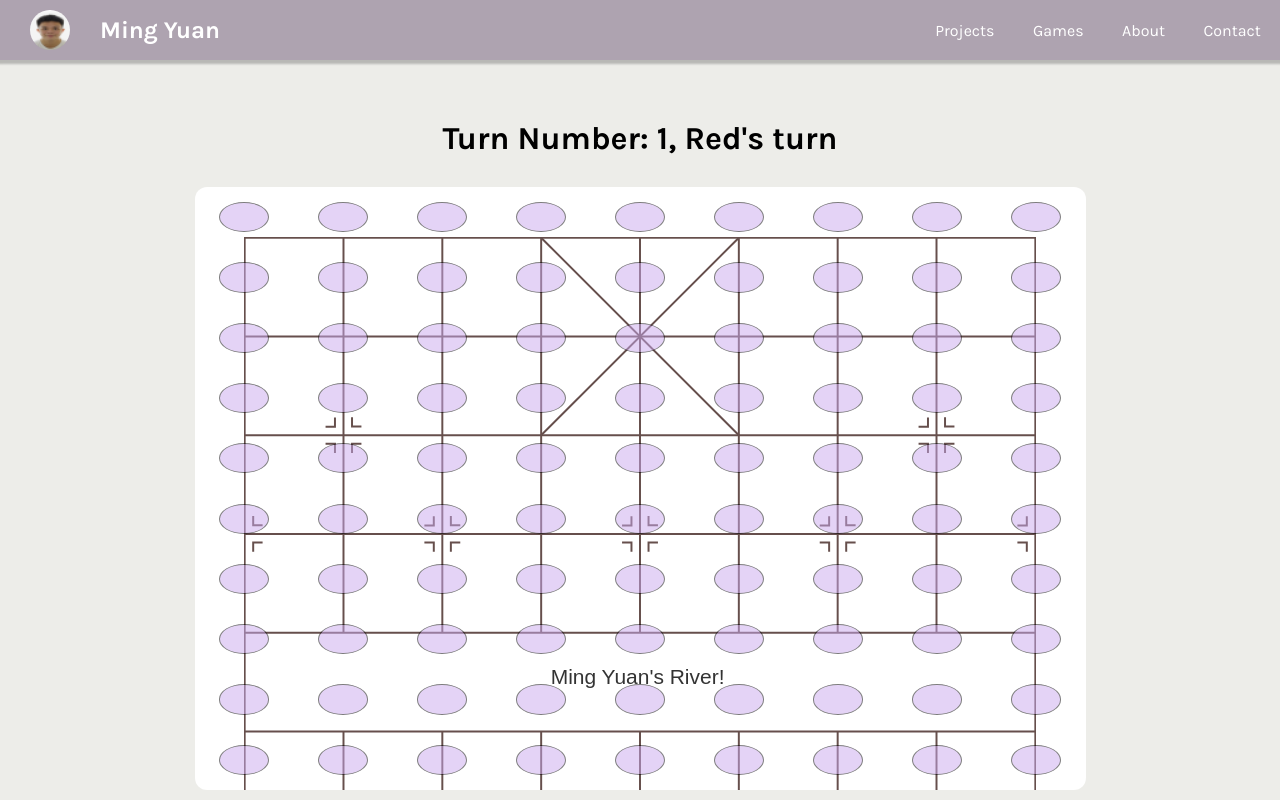
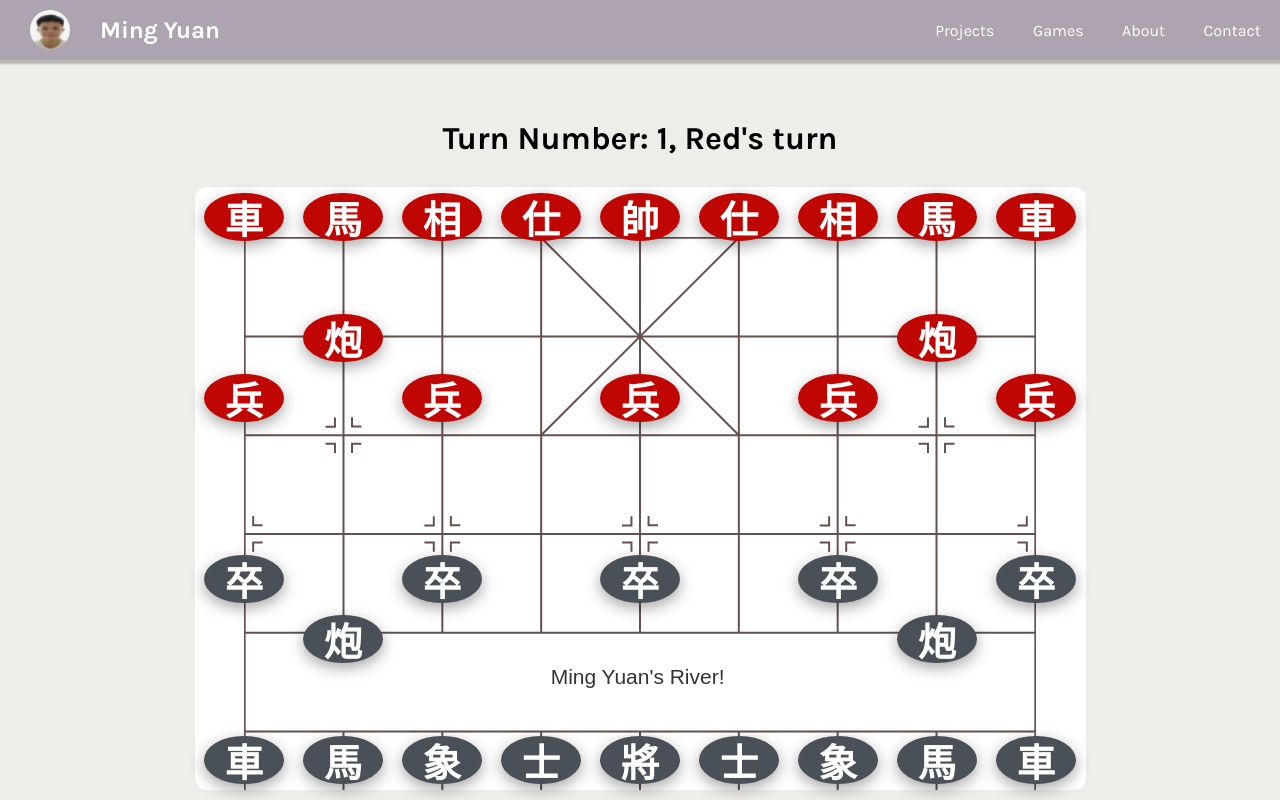
Before and after one commit to mingyuanc/XiangQi, a React (Vite) app: page / in a window 1280 px wide. Built offline with nearby package versions, Linux system fonts and the light colour scheme.

Commit message:
change state to store as 2d array and fixed board

```diff
--- a/index.html
+++ b/index.html
@@ -1,5 +1,5 @@
 <!DOCTYPE html>
-<html lang="en">
+<html lang="en" translate="no">
   <head>
     <meta charset="UTF-8" />
     <link
--- a/src/ChineseChess/Board.jsx
+++ b/src/ChineseChess/Board.jsx
@@ -4,45 +4,35 @@ import Box from "./Box.jsx"
 function Board({ state, redTurn, toggleTurn }) {
     // TODO: make sure piece move is correct color
     const [moving, setMoving] = useState(false)
-    console.log(moving)
-    function movePiece(piece) {
+    console.log(state)
+    function movePiece(row, col) {
         if (moving) {
-            toggleTurn(state.map(x => {
-                if (x.id == moving.id) {
-                    return { ...x, piece: "", hasPiece: false, team: "" }
-                }
-                if (x.id == piece.id) {
-                    return { ...moving, id: x.id }
-                }
-                return x
-
-            }))
+            const newState = state.map(arr => arr.slice())
+            newState[row][col] = state[moving.row][moving.col]
+            newState[moving.row][moving.col] = null
+            toggleTurn(newState)
             setMoving(false)
         } else {
             // TODO: find avail move and set isMoveable
-            setMoving(piece)
+            setMoving({ row: row, col: col })
         }
     }
-
+    const tmp = [...Array(9).keys()]
     return (
         <>
-            <div className="game-row">{Array(9).fill(<Box box={null} redTurn={false} isMoveable={true} isMoving={true} movePiece={null} />)}</div>
-            <div className="game-row">{Array(9).fill(<Box box={null} redTurn={false} isMoveable={true} isMoving={true} movePiece={null} />)}</div>
-            <div className="game-row">{Array(9).fill(<Box box={null} redTurn={false} isMoveable={true} isMoving={true} movePiece={null} />)}</div>
-            <div className="game-row">{Array(9).fill(<Box box={null} redTurn={false} isMoveable={true} isMoving={true} movePiece={null} />)}</div>
-            <div className="game-row">{Array(9).fill(<Box box={null} redTurn={false} isMoveable={true} isMoving={true} movePiece={null} />)}</div>
-            <div className="game-row">{Array(9).fill(<Box box={null} redTurn={false} isMoveable={true} isMoving={true} movePiece={null} />)}</div>
-            <div className="game-row">{Array(9).fill(<Box box={null} redTurn={false} isMoveable={true} isMoving={true} movePiece={null} />)}</div>
-            <div className="game-row">{Array(9).fill(<Box box={null} redTurn={false} isMoveable={true} isMoving={true} movePiece={null} />)}</div>
-            <div className="game-row">{Array(9).fill(<Box box={null} redTurn={false} isMoveable={true} isMoving={true} movePiece={null} />)}</div>
-            <div className="game-row">{Array(9).fill(<Box box={null} redTurn={false} isMoveable={true} isMoving={true} movePiece={null} />)}</div>
+            <div className="game-row">{tmp.map(x => <Box box={state[0][x]} redTurn={redTurn} isMoveable={true} isMoving={moving} movePiece={() => movePiece(0, x)} />)}</div>
+            <div className="game-row">{tmp.map(x => <Box box={state[1][x]} redTurn={redTurn} isMoveable={true} isMoving={moving} movePiece={() => movePiece(1, x)} />)}</div>
+            <div className="game-row">{tmp.map(x => <Box box={state[2][x]} redTurn={redTurn} isMoveable={true} isMoving={moving} movePiece={() => movePiece(2, x)} />)}</div>
+            <div className="game-row">{tmp.map(x => <Box box={state[3][x]} redTurn={redTurn} isMoveable={true} isMoving={moving} movePiece={() => movePiece(3, x)} />)}</div>
+            <div className="game-row">{tmp.map(x => <Box box={state[4][x]} redTurn={redTurn} isMoveable={true} isMoving={moving} movePiece={() => movePiece(4, x)} />)}</div>
+            <div className="game-row">{tmp.map(x => <Box box={state[5][x]} redTurn={redTurn} isMoveable={true} isMoving={moving} movePiece={() => movePiece(5, x)} />)}</div>
+            <div className="game-row">{tmp.map(x => <Box box={state[6][x]} redTurn={redTurn} isMoveable={true} isMoving={moving} movePiece={() => movePiece(6, x)} />)}</div>
+            <div className="game-row">{tmp.map(x => <Box box={state[7][x]} redTurn={redTurn} isMoveable={true} isMoving={moving} movePiece={() => movePiece(7, x)} />)}</div>
+            <div className="game-row">{tmp.map(x => <Box box={state[8][x]} redTurn={redTurn} isMoveable={true} isMoving={moving} movePiece={() => movePiece(8, x)} />)}</div>
+            <div className="game-row">{tmp.map(x => <Box box={state[9][x]} redTurn={redTurn} isMoveable={true} isMoving={moving} movePiece={() => movePiece(9, x)} />)}</div>
 
         </>
     )
 }
 
 export default Board
-
-
-
-// {state.map(piece => <Box key={piece.id} box={piece} redTurn={redTurn} isMoveable={moving} isMoving={moving} movePiece={() => movePiece(piece)} />)}
--- a/src/ChineseChess/Box.jsx
+++ b/src/ChineseChess/Box.jsx
@@ -1,35 +1,32 @@
 import React from "react";
 
 function Box({ box, redTurn, isMoveable, isMoving, movePiece }) {
-
     let name = ""
     let element
-    if (box?.hasPiece) {
+    if (box != null) {
         name = `piece ${box.team}`
-
         if (!isMoving) {
             if (box.team == "red") {
                 element = redTurn
-                    ? <div className={name += " active"} onClick={movePiece}>{box.piece}</div>
-                    : <div className={name} >{box.piece}</div>
+                    ? <div className={name += " active"} onClick={movePiece}>{box.img}</div>
+                    : <div className={name} >{box.img}</div>
             } else {
                 element = !redTurn
-                    ? <div className={name += " active"} onClick={movePiece}>{box.piece}</div>
-                    : <div className={name} >{box.piece}</div>
+                    ? <div className={name += " active"} onClick={movePiece}>{box.img}</div>
+                    : <div className={name} >{box.img}</div>
             }
             return (<div className="box">{element}</div>)
         }
-
         if (isMoveable) {
             name += " active"
-            element = <div className={name} onClick={movePiece}>{box.piece}</div>
+            element = <div className={name} onClick={movePiece}>{box.img}</div>
         } else {
-            element = <div className={name} >{box.piece}</div>
+            element = <div className={name} >{box.img}</div>
         }
         return (<div className="box">{element}</div>)
     }
 
-    if (isMoveable) {
+    if (isMoveable && isMoving) {
         return (<div className="box">
             <div className="moveable" onClick={movePiece}></div>
         </div>)
--- a/src/ChineseChess/ChineseChess.css
+++ b/src/ChineseChess/ChineseChess.css
@@ -1,10 +1,14 @@
+.game-area,
+.game-container {
+  display: flex;
+  flex-direction: column;
+}
+
 .game-area {
   width: 100vw;
   height: calc(100vh - 60px);
   padding-top: 40px;
   background-color: #edede9;
-  display: flex;
-  flex-direction: column;
   justify-content: start;
   align-items: center;
 }
@@ -18,39 +22,40 @@
   background-image: url("../assets/ChineseChessBoard.svg");
   background-repeat: no-repeat;
   border-radius: 12px;
+}
+
+.game-row,
+.box {
   display: flex;
-  flex-direction: column;
   justify-content: center;
+  align-items: center;
 }
 
 .game-row {
   flex-basis: 10%;
-  opacity: 50%;
-  display: flex;
-  justify-content: center;
-  align-items: center;
 }
 
 .box {
   width: 100%;
   height: 100%;
   flex-basis: calc(100% / 9);
-  display: flex;
-  justify-content: center;
-  align-items: center;
 }
 
 .piece {
   width: 80%;
   height: 80%;
-  font-size: larger;
-  font-weight: bolder;
+  font-size: 3vw;
+  font-weight: bold;
   color: white;
   border-radius: 50%;
   display: flex;
   justify-content: center;
   align-items: center;
   box-shadow: rgba(0, 0, 0, 0.35) 0px 5px 15px;
+  user-select: none;
+  -moz-user-select: none;
+  -webkit-text-select: none;
+  -webkit-user-select: none;
 }
 
 .red {
@@ -62,16 +67,13 @@
 }
 
 .moveable {
-  border: 1px solid black;
   width: 50%;
   height: 50%;
   border-radius: 50%;
   background-color: #cba9ef;
+  opacity: 70%;
 }
-.moveable:hover {
-  cursor: pointer;
-}
-
+.moveable:hover,
 .active:hover {
   cursor: pointer;
 }
--- a/src/ChineseChess/starting.js
+++ b/src/ChineseChess/starting.js
@@ -10,7 +10,7 @@ let data = [
     { type: "Horse", img: "馬", team: "red" },
     { type: "Chariot", img: "車", team: "red" },
   ],
-  Array(9).indexOf(null),
+  Array(9).fill(null),
   [
     null,
     { type: "Cannon", img: "炮", team: "red" },
```
